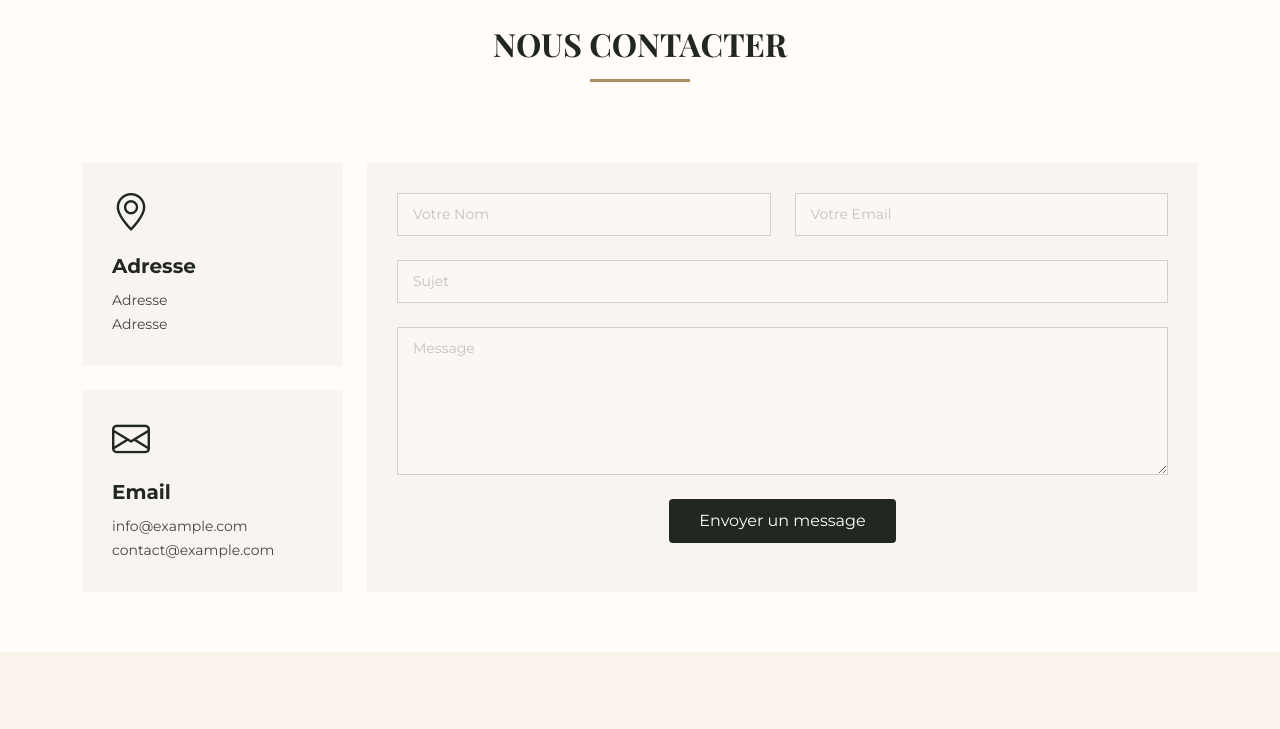
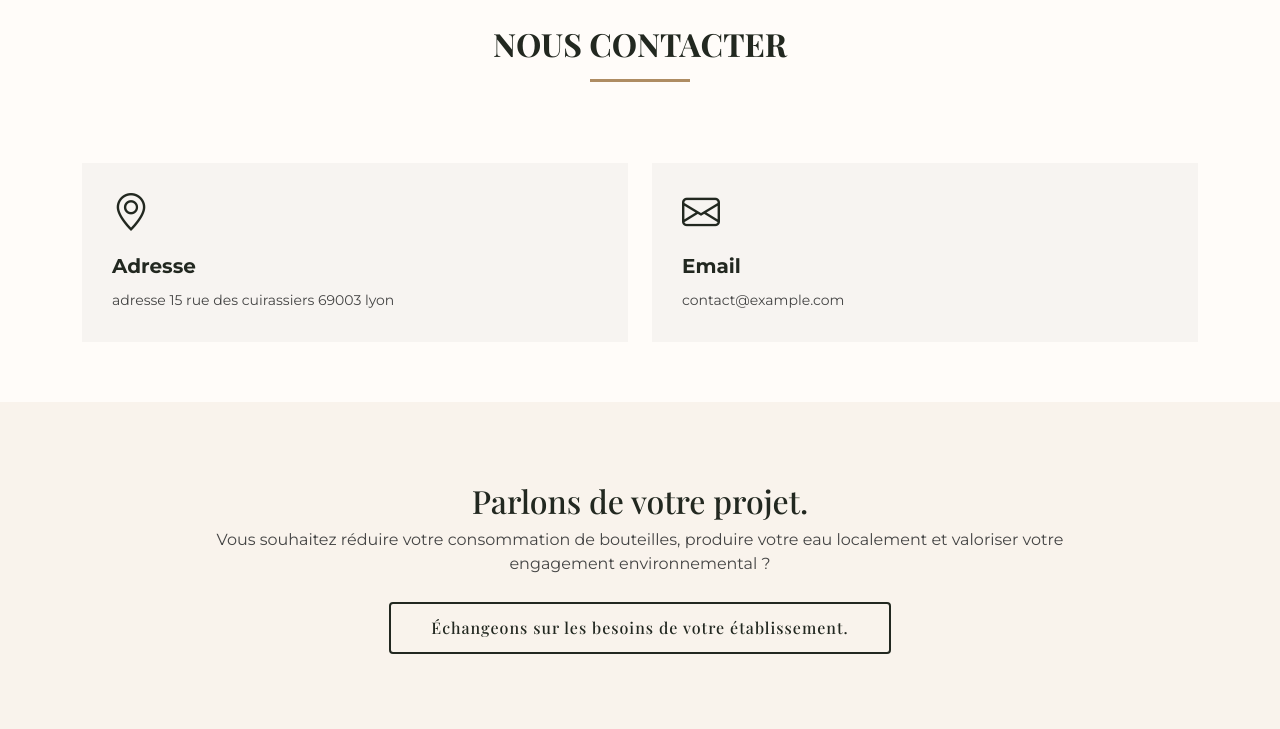
Before and after one commit to AERKENIS/aerkenis-website, a plain HTML site: page index.html in a window 1280 px wide. Shown: the part 7260-7989 px from the top of the page. Drawn offline with nearby package versions, Linux system fonts and the light colour scheme.

Commit message:
Mise à jour du site

```diff
--- a/index.html
+++ b/index.html
@@ -912,24 +912,37 @@ une expérience client d'exception</h2>
 
         <div class="row gy-4">
 
-          <div class="col-lg-3">
+          <div class="col-lg-6">
 
             <div class="row gy-4">
               <div class="col-md-12">
                 <div class="info-item" data-aos="fade" data-aos-delay="200">
                   <i class="bi bi-geo-alt"></i>
                   <h3>Adresse </h3>
-                  <p>Adresse</p>
-                  <p>Adresse</p>
+                  <p>adresse 15 rue des cuirassiers 69003 lyon</p>
+
                 </div>
               </div><!-- End Info Item -->
+
+
+
+
+
+            </div>
+
+          </div>
+
+		           <div class="col-lg-6">
+
+            <div class="row gy-4">
+
 
 
               <div class="col-md-12">
                 <div class="info-item" data-aos="fade" data-aos-delay="400">
                   <i class="bi bi-envelope"></i>
                   <h3>Email</h3>
-                  <p>info@example.com</p>
+
                   <p>contact@example.com</p>
                 </div>
               </div><!-- End Info Item -->
@@ -939,37 +952,8 @@ une expérience client d'exception</h2>
 
           </div>
 
-          <div class="col-lg-9">
-            <form action="forms/contact.php" method="post" class="php-email-form" data-aos="fade-up" data-aos-delay="200">
-              <div class="row gy-4">
 
-                <div class="col-md-6">
-                  <input type="text" name="name" class="form-control" placeholder="Votre Nom" required="">
-                </div>
 
-                <div class="col-md-6 ">
-                  <input type="email" class="form-control" name="email" placeholder="Votre Email" required="">
-                </div>
-
-                <div class="col-12">
-                  <input type="text" class="form-control" name="subject" placeholder="Sujet" required="">
-                </div>
-
-                <div class="col-12">
-                  <textarea class="form-control" name="message" rows="6" placeholder="Message" required=""></textarea>
-                </div>
-
-                <div class="col-12 text-center">
-                  <div class="loading">Loading</div>
-                  <div class="error-message"></div>
-                  <div class="sent-message">Your message has been sent. Thank you!</div>
-
-                  <button type="submit">Envoyer un message</button>
-                </div>
-
-              </div>
-            </form>
-          </div><!-- End Contact Form -->
 
         </div>
 
```
